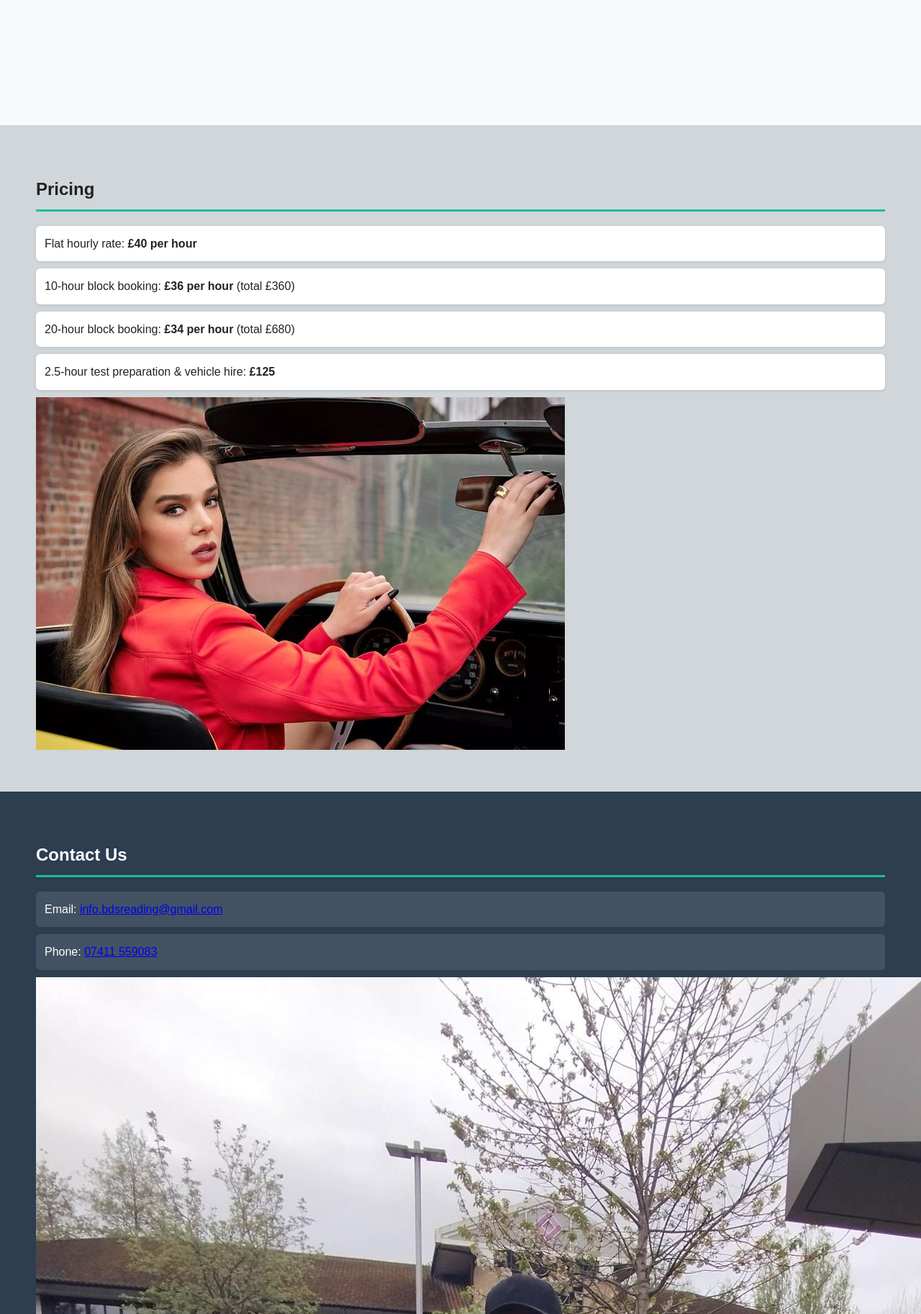
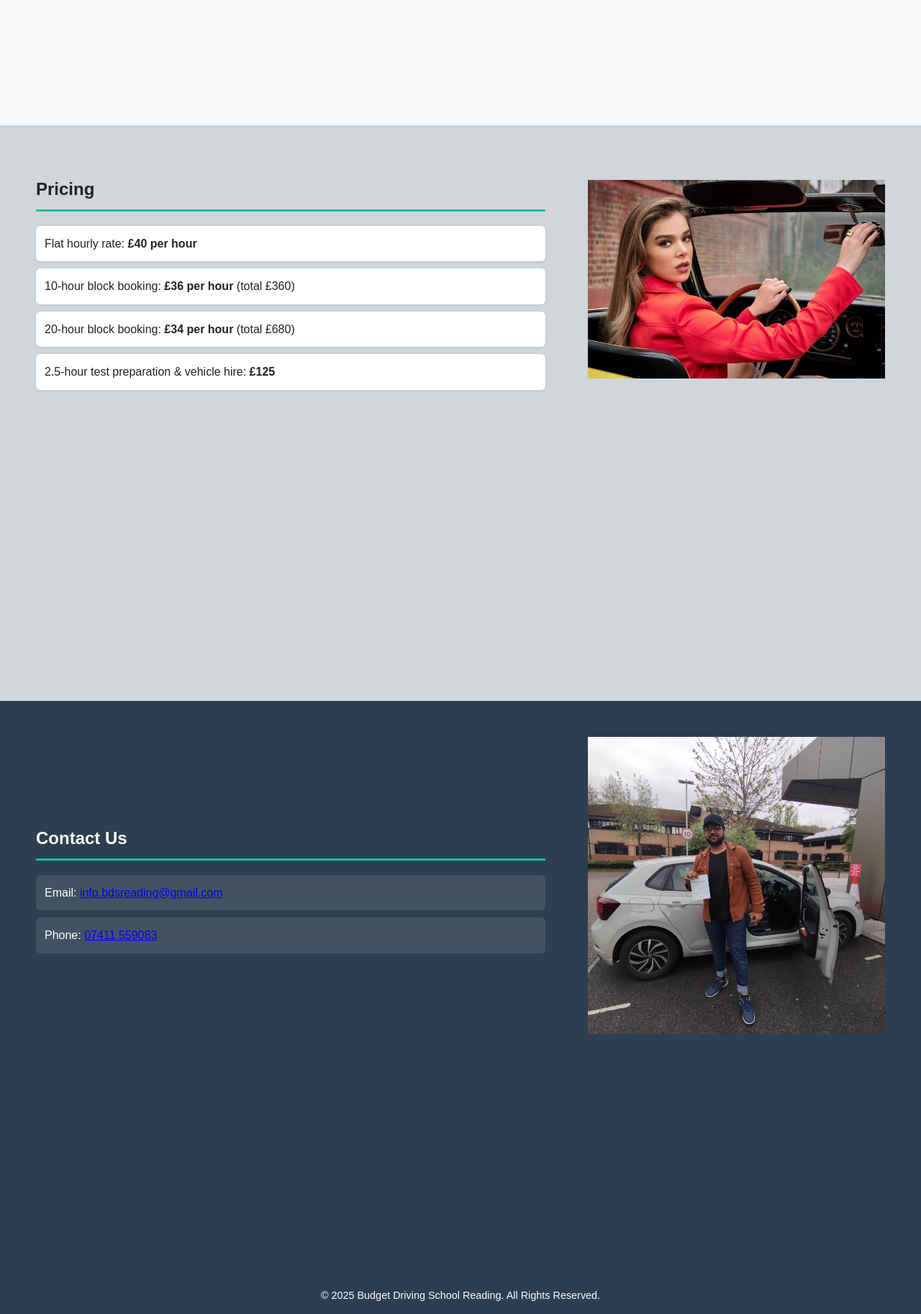
Before and after one commit to sad-sys/budgetDrivingSchool, a Django app: page / in a window 1280 px wide; the page is wider, and only the part inside the window is pictured. Shown: the part 859-2685 px from the top of that part at 72% size. Run offline with Django 5.2, Linux system fonts and the light colour scheme.

Commit message:
fixed columns

```diff
--- a/main/templates/main/index.html
+++ b/main/templates/main/index.html
@@ -111,28 +111,28 @@
       animation: fadeInUp 600ms ease-out both;
     }
 
-    /* Home layout */
+    /* Shared two-column layout */
     .home-content {
       display: flex;
       justify-content: space-between;
       align-items: center;
       gap: 20px;
-    flex-wrap: nowrap; /* stop wrapping unless on small screens */
+      flex-wrap: nowrap;
     }
 
     .home-content .text {
-    flex: 1; /* let text take remaining space */
+      flex: 1;
       max-width: 60%;
     }
 
     .home-content .image {
-    flex: 0 0 35%; /* reserve about 35% of the row for the image */
+      flex: 0 0 35%;
       display: flex;
-    justify-content: flex-end; /* push the image to the right */
+      justify-content: flex-end;
     }
 
     .home-content .image img {
-    width: 100%; /* fill the flex container */
+      width: 100%;
       height: auto;
       display: block;
     }
@@ -156,7 +156,13 @@
     }
   </style>
 </head>
-<script async src="https://www.googletagmanager.com/gtag/js?id=AW-17489462934"></script> <script> window.dataLayer = window.dataLayer || []; function gtag(){dataLayer.push(arguments);} gtag('js', new Date()); gtag('config', 'AW-17489462934'); </script>
+<script async src="https://www.googletagmanager.com/gtag/js?id=AW-17489462934"></script>
+<script>
+  window.dataLayer = window.dataLayer || [];
+  function gtag(){dataLayer.push(arguments);}
+  gtag('js', new Date());
+  gtag('config', 'AW-17489462934');
+</script>
 <body>
   <header>
     <div class="header-inner">
@@ -185,6 +191,8 @@
     </section>
 
     <section id="pricing">
+      <div class="home-content">
+        <div class="text">
           <h2>Pricing</h2>
           <ul>
             <li>Flat hourly rate: <strong>£40 per hour</strong></li>
@@ -192,20 +200,26 @@
             <li>20-hour block booking: <strong>£34 per hour</strong> (total £680)</li>
             <li>2.5-hour test preparation &amp; vehicle hire: <strong>£125</strong></li>
           </ul>
+        </div>
         <div class="image">
-        <img src="{% static 'main/mSuggestion.jpeg' %}" alt="First pic">
+          <img src="{% static 'main/mSuggestion.jpeg' %}" alt="Pricing">
+        </div>
       </div>
     </section>
 
     <section id="contact">
+      <div class="home-content">
+        <div class="text">
           <h2>Contact Us</h2>
           <ul>
             <li>Email: <a href="mailto:info.bdsreading@gmail.com">info.bdsreading@gmail.com</a></li>
             <li>Phone: <a href="tel:07411559083">07411 559083</a></li>
           </ul>
+        </div>
         <div class="image">
-        <img src="{% static 'main/successfulPerson.jpeg' %}" alt="First pic">
-      </div
+          <img src="{% static 'main/successfulPerson.jpeg' %}" alt="Contact">
+        </div>
+      </div>
     </section>
   </main>
 
```
Lines whose indentation alone changed are shown as unchanged.
